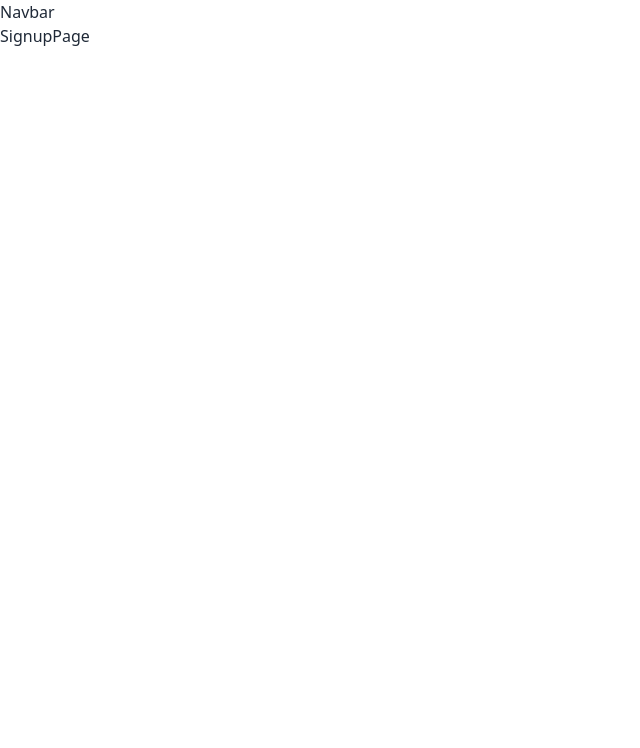
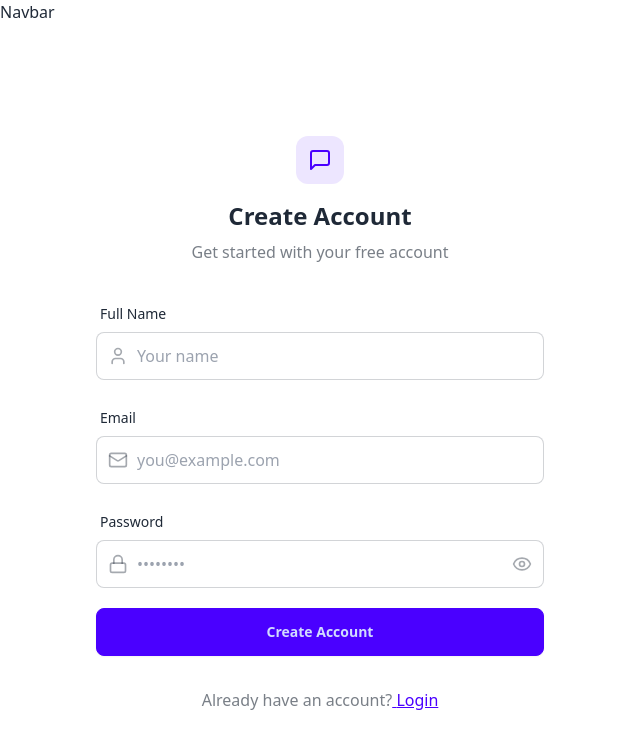
Before and after one commit to innovatewithkishlay/chat-app, a React (Vite) app in the folder frontend/: page /signup in a window 1280 px wide. Shown: the top 748 px of the page, without its empty margins (0-640 px from the left). Built offline with nearby package versions, Linux system fonts and the light colour scheme; no server answers.

Commit message:
Updated SignupPage left side of  UI and adjusted styling; made changes to useAuthStore logic for signup functionality

```diff
--- a/frontend/src/pages/SignupPage.jsx
+++ b/frontend/src/pages/SignupPage.jsx
@@ -1,5 +1,145 @@
-import React from "react";
-
+import React, { useState } from "react";
+import { useAuthStore } from "../store/useAuthStore";
+import {
+  Eye,
+  EyeOff,
+  Loader2,
+  Lock,
+  Mail,
+  MessageSquare,
+  User,
+} from "lucide-react";
+import { Link } from "react-router-dom";
 export default function SignupPage() {
-  return <div>SignupPage</div>;
+  const [showPassword, setShowPassword] = useState(false);
+  const [formData, setFormData] = useState({
+    fullName: "",
+    email: "",
+    password: "",
+  });
+  const { signup, isSigningIn } = useAuthStore();
+  const validateForm = () => {};
+  const handleSubmit = (e) => {
+    e.preventDefault();
+  };
+  return (
+    //  making the ui for the righ Sidebar
+    <div className="min-h-screen grid lg:grid-cols-2">
+      <div className="flex flex-col justify-center items-center p-6 sm:p-12">
+        <div className="w-full max-w-md space-y-8">
+          <div className="text-center mb-8">
+            <div className="flex flex-col items-center gap-2 group">
+              <div
+                className="size-12 rounded-xl bg-primary/10 flex items-center justify-center
+              group-hover:bg-primary/20 transition-colors"
+              >
+                <MessageSquare className="size-6 text-primary" />
+              </div>
+              <h1 className="text-2xl font-bold mt-2">Create Account</h1>
+              <p className="text-base-content/60">
+                Get started with your free account
+              </p>
+            </div>
+          </div>
+          {/* now making form from here */}
+          <form onSubmit={handleSubmit}>
+            {/* this will be for name */}
+            <div className="form-control mt-5">
+              <label className="label">
+                <span className="label-text font-medium">Full Name</span>
+              </label>
+              <div className="relative">
+                <div className="absolute inset-y-0 left-0 pl-3 flex items-center pointer-events-none">
+                  <User className="size-5 text-base-content/40" />
+                </div>
+                <input
+                  type="text"
+                  className={`input input-bordered w-full pl-10`}
+                  placeholder="Your name"
+                  value={formData.fullName}
+                  onChange={(e) =>
+                    setFormData({ ...formData, fullName: e.target.value })
+                  }
+                />
+              </div>
+            </div>
+            {/* this will be for email  */}
+            <div className="form-control mt-5">
+              <label className="label">
+                <span className="label-text font-medium">Email</span>
+              </label>
+              <div className="relative">
+                <div className="absolute inset-y-0 left-0 pl-3 flex items-center pointer-events-none">
+                  <Mail className="size-5 text-base-content/40" />
+                </div>
+                <input
+                  type="email"
+                  className={`input input-bordered w-full pl-10`}
+                  placeholder="you@example.com"
+                  value={formData.email}
+                  onChange={(e) =>
+                    setFormData({ ...formData, email: e.target.value })
+                  }
+                />
+              </div>
+            </div>
+            {/* this will be for password */}
+            <div className="form-control mt-5">
+              <label className="label">
+                <span className="label-text font-medium">Password</span>
+              </label>
+              <div className="relative">
+                <div className="absolute inset-y-0 left-0 pl-3 flex items-center pointer-events-none">
+                  <Lock className="size-5 text-base-content/40" />
+                </div>
+                <input
+                  type={showPassword ? "text" : "password"}
+                  className={`input input-bordered w-full pl-10`}
+                  placeholder="••••••••"
+                  value={formData.password}
+                  onChange={(e) =>
+                    setFormData({ ...formData, password: e.target.value })
+                  }
+                />
+                <button
+                  type="button"
+                  className="absolute inset-y-0 right-0 pr-3 flex items-center"
+                  onClick={() => setShowPassword(!showPassword)}
+                >
+                  {showPassword ? (
+                    <EyeOff className="size-5 text-base-content/40" />
+                  ) : (
+                    <Eye className="size-5 text-base-content/40" />
+                  )}
+                </button>
+              </div>
+            </div>
+            <button
+              type="submit"
+              className="btn btn-primary w-full mt-5"
+              disabled={isSigningIn}
+            >
+              {isSigningIn ? (
+                <>
+                  <Loader2 className="size-5 animate-spin" />
+                  Loading...
+                </>
+              ) : (
+                "Create Account"
+              )}
+            </button>
+          </form>
+          <div className="text-center">
+            <p className="text-base-content/60">
+              Already have an account?
+              <Link to="/login" className="link link-primary">
+                {"    "}
+                Login
+              </Link>
+            </p>
+          </div>
+        </div>
+      </div>
+    </div>
+  );
 }
--- a/frontend/src/store/useAuthStore.js
+++ b/frontend/src/store/useAuthStore.js
@@ -22,5 +22,6 @@
       set({ isCheckingAuth: false });
     }
   },
+  signup: async (data) => {},
 }));
 export { useAuthStore };
```
